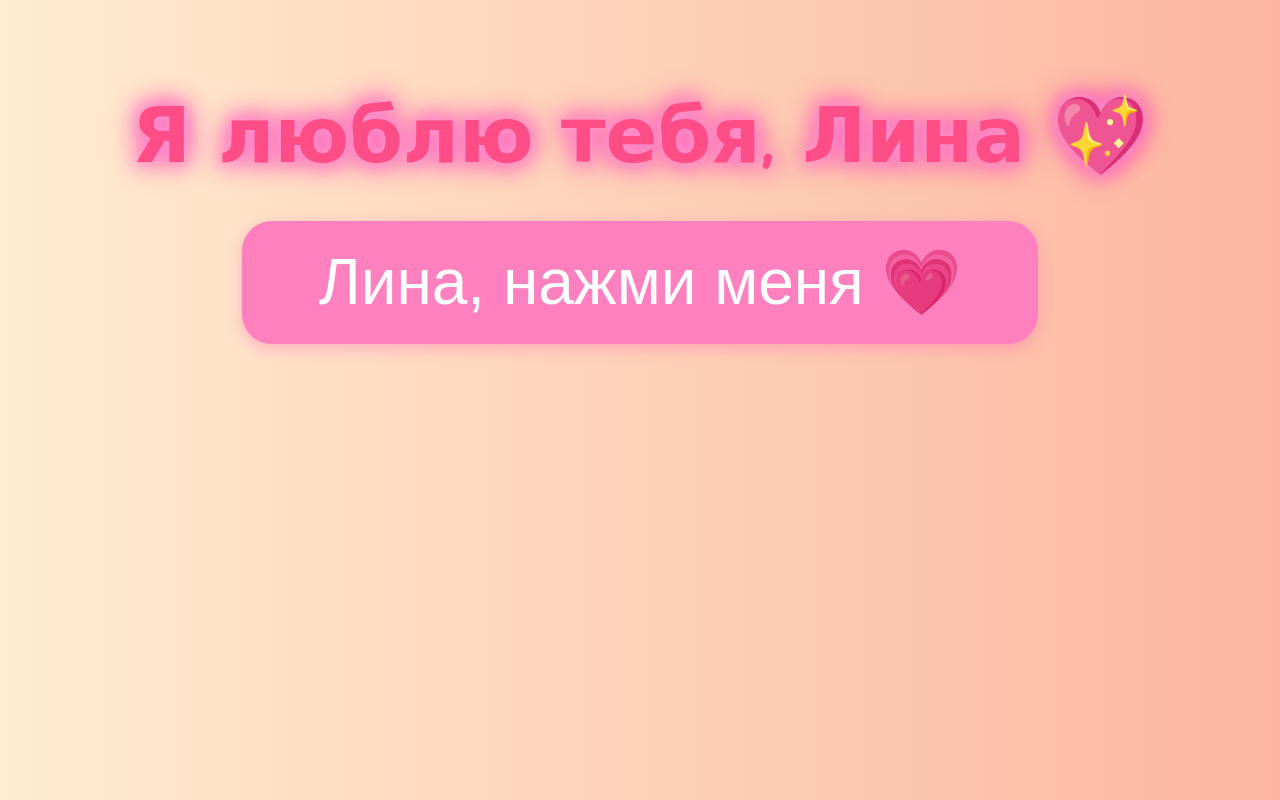
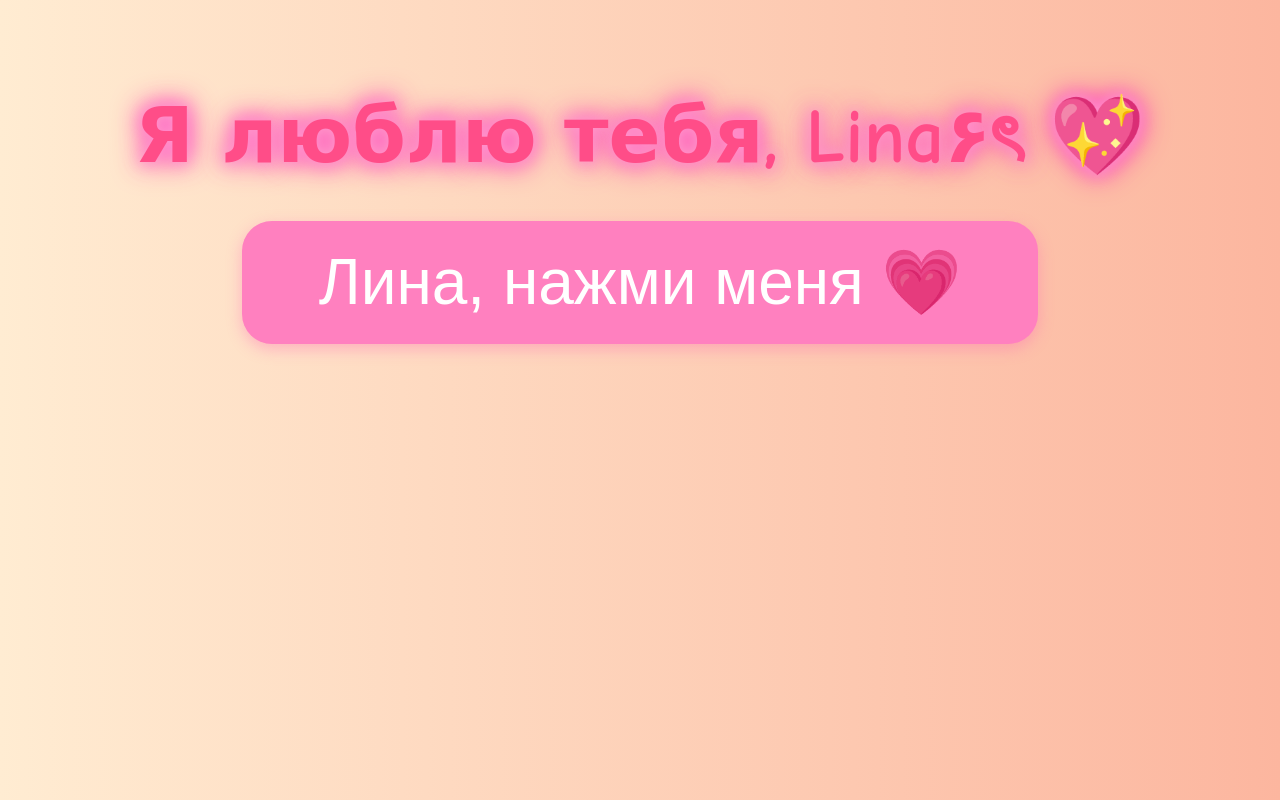
Before and after one commit to lina1569/lina-love-page, a plain HTML site: page index.html in a window 1280 px wide. Drawn offline with Linux system fonts and the light colour scheme.

Commit message:
Update index.html

```diff
--- a/index.html
+++ b/index.html
@@ -72,7 +72,7 @@
 </head>
 <body>
   <div class="container">
-    <h1>Я люблю тебя, Лина 💖</h1>
+    <h1>Я люблю тебя, Lina۶ৎ 💖</h1>
     <button id="loveButton">Лина, нажми меня 💗</button>
     <div id="heartsContainer"></div>
   </div>
```
